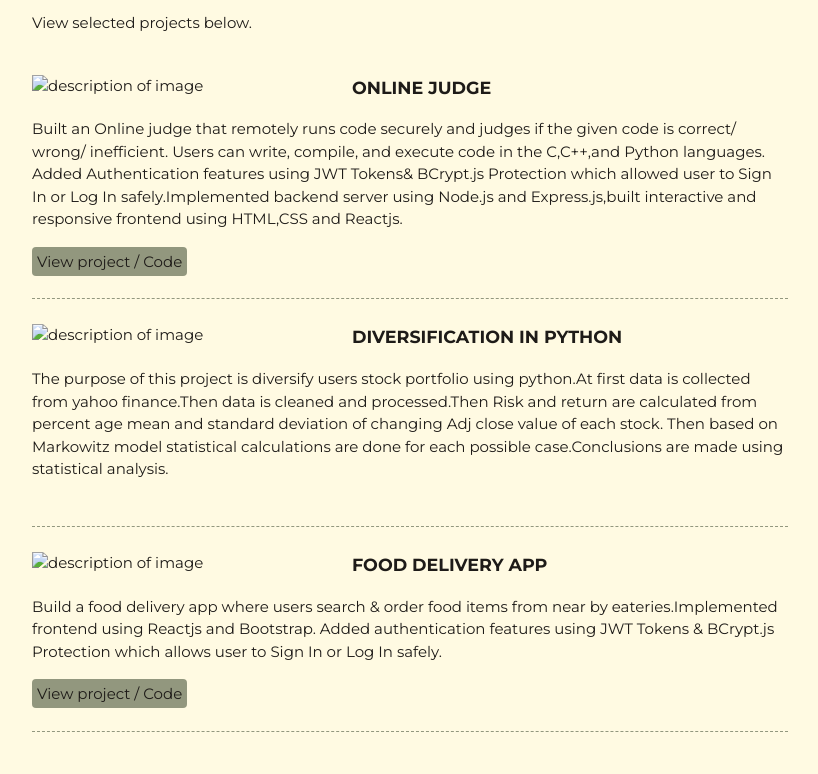
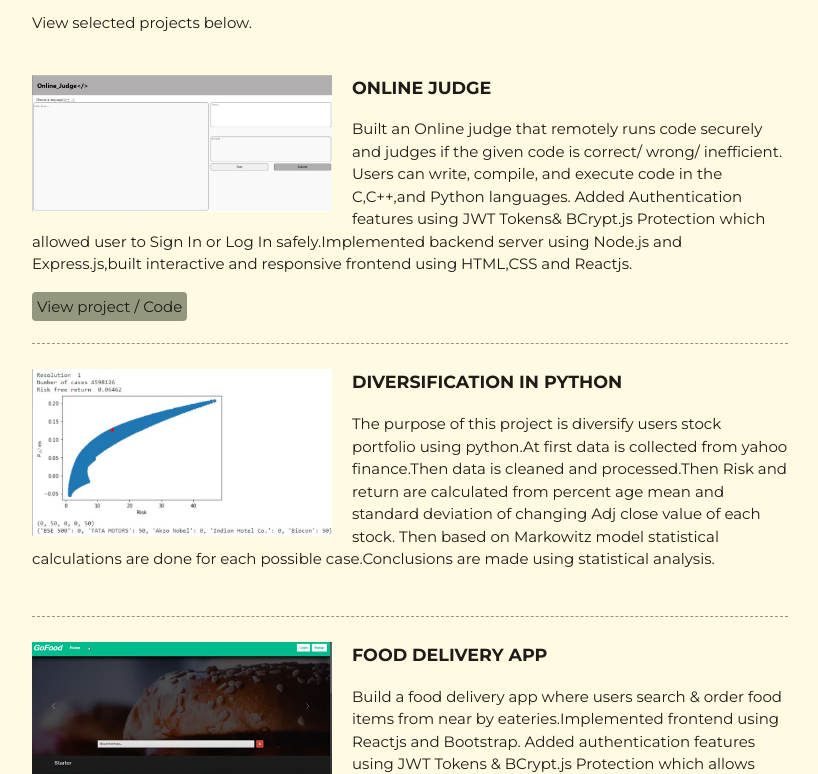
Before and after one commit to Gurshrutisingh/portfolio, a plain HTML site: page index.html in a window 1280 px wide. Shown: the part 773-1547 px from the top of the page, without its empty margins (230-1048 px from the left). Drawn offline with Linux system fonts and the light colour scheme; files that its build step writes are made by us from their sources; a web font is replaced by a local one.

Commit message:
Update index.html

```diff
--- a/index.html
+++ b/index.html
@@ -4,7 +4,7 @@
     <meta charset="UTF-8">
     <meta name="viewport" content="width=device-width, initial-scale=1.0">
     <title>Gurshruti singh's portfolio</title>
-    <link rel="stylesheet" href="CSS/style.css"/>
+    <link rel="stylesheet" href="style.css"/>
     <link rel="preconnect" href="https://fonts.googleapis.com">
 <link rel="preconnect" href="https://fonts.gstatic.com" crossorigin>
 <link href="https://fonts.googleapis.com/css2?family=Caveat:wght@400..700&display=swap" rel="stylesheet">
@@ -29,7 +29,7 @@
             <h2>Projects</h2>
             <p>View selected projects below. </p>
             <section class="project">
-                <img src="photos/OnlineJudge.png" alt="description of image">
+                <img src="OnlineJudge.png" alt="description of image">
                 <h3>ONLINE JUDGE</h3>
                 <p>
                     Built an Online judge that remotely runs code securely and judges if the given code is correct/ wrong/ inefficient. Users can write, compile, and execute code in the C,C++,and Python languages. Added Authentication features using JWT Tokens& BCrypt.js Protection
@@ -40,7 +40,7 @@
                 </a>
             </section>
             <section class="project">
-                <img src="photos/Graph.png" alt="description of image">
+                <img src="Graph.png" alt="description of image">
                 <h3> DIVERSIFICATION IN PYTHON</h3>
                 <p>
                     The purpose of this project is diversify users stock portfolio using python.At first data is collected from yahoo finance.Then data is cleaned and processed.Then Risk and return are calculated from percent age mean and standard deviation of changing Adj close value of each stock. Then based on Markowitz model statistical calculations are done for each possible case.Conclusions are made using statistical analysis.
@@ -49,7 +49,7 @@
                 </a> -->
             </section>
             <section class="project">
-                <img src="photos/food.png" alt="description of image">
+                <img src="food.png" alt="description of image">
                 <h3> FOOD DELIVERY APP</h3>
                 <p>
                     Build a food delivery app where users search & order food items from near by eateries.Implemented frontend using Reactjs and Bootstrap. Added authentication features using JWT Tokens & BCrypt.js Protection which allows user to Sign In or Log In safely.
```
